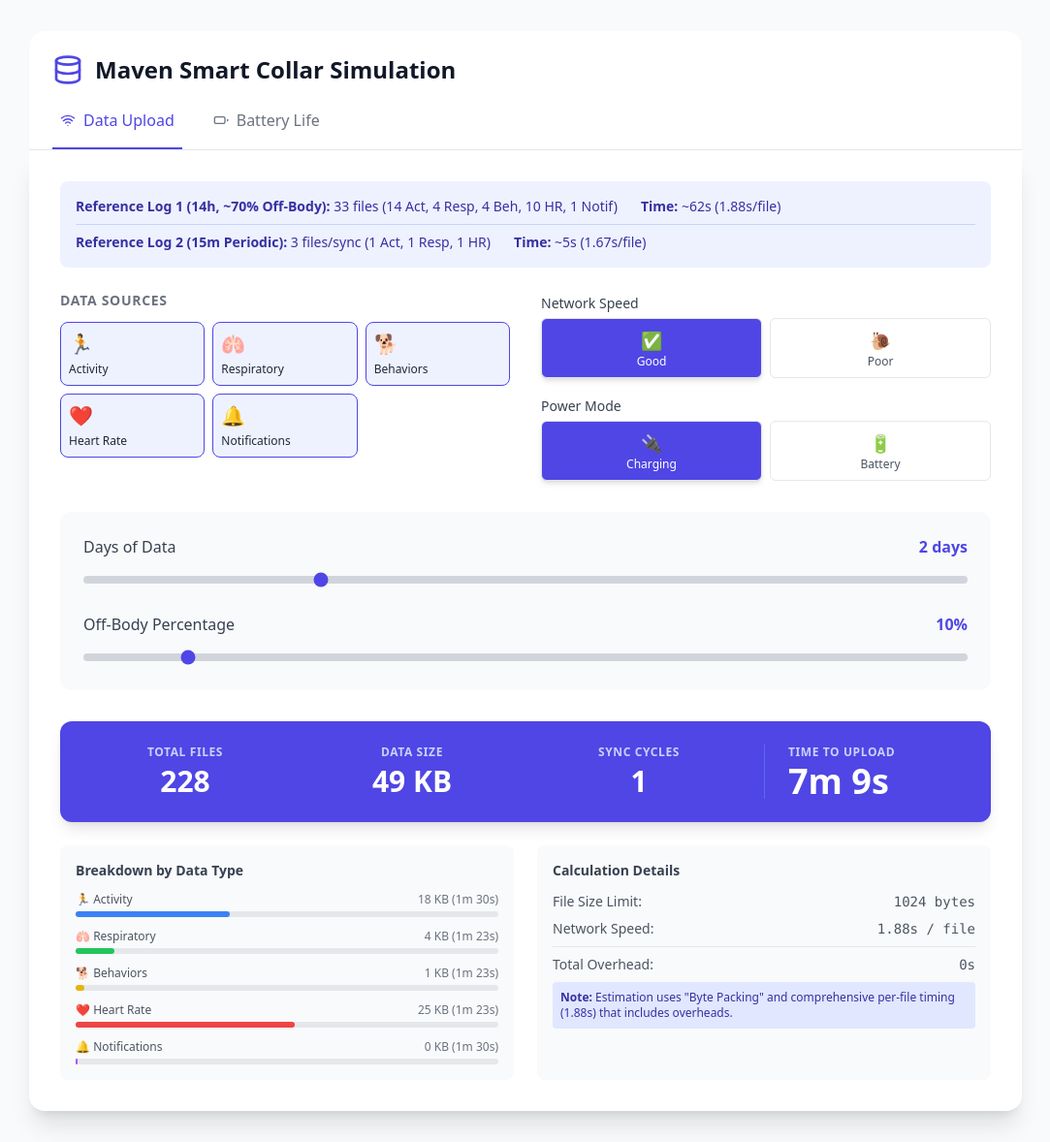
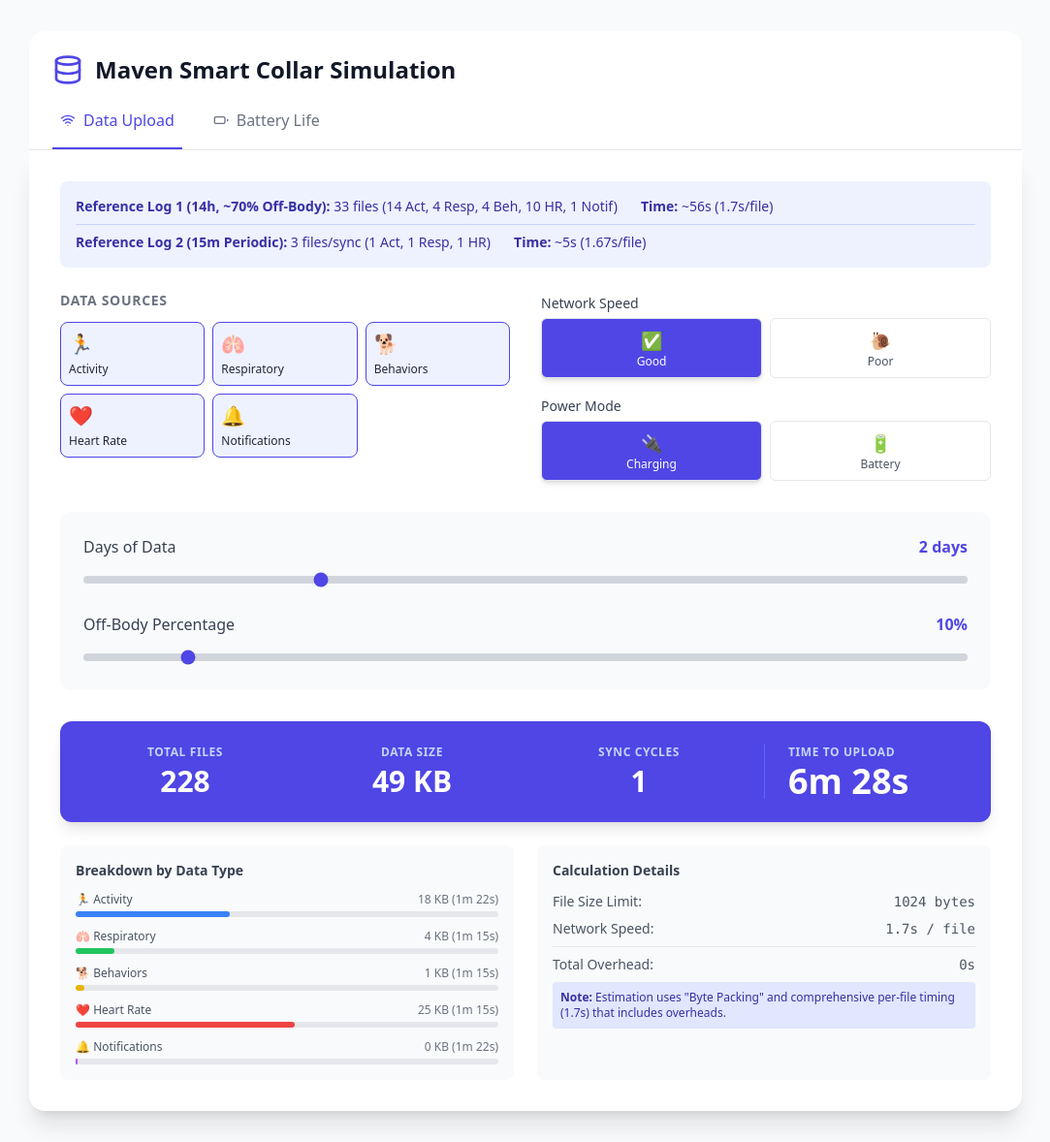
Before and after one commit to pedromarinho94/upload-estimation, a React (Vite) app: page / in a window 1280 px wide. Shown: the whole page at 97% size, without its empty margins (98-1181 px from the left). Built offline with nearby package versions, Linux system fonts and the light colour scheme.

Commit message:
Fix upload times

```diff
--- a/src/App.jsx
+++ b/src/App.jsx
@@ -17,8 +17,8 @@
 
     // Simplified Network Levels (Good & Poor only)
     const networkLevels = {
-        good: { label: 'Good', secondsPerFile: 1.88, icon: '✅' },
-        poor: { label: 'Poor', secondsPerFile: 4.7, icon: '🐌' }
+        good: { label: 'Good', secondsPerFile: 1.7, icon: '✅' },
+        poor: { label: 'Poor', secondsPerFile: 3.4, icon: '🐌' }
     };
 
     const powerModes = {
@@ -80,7 +80,7 @@
 
         const secondsPerFile = networkLevels[networkLevel].secondsPerFile;
         // Firmware Limitation: Overhead is per FILE.
-        // Log analysis showed 1.88s/file captures all overheads.
+        // Log analysis showed 1.7s/file captures all overheads.
         const fileOverheadSeconds = 0;
 
         // Firmware Reality: Off-Body suppresses specific algorithms
@@ -142,7 +142,7 @@
             };
         });
 
-        // 1.88s/file already includes the connect/ack overheads averaged out.
+        // 1.7s/file already includes the connect/ack overheads averaged out.
         // We do not add extra overheads to match the observed 62s / 33files.
         const baseUploadSeconds = Math.round(calculatedTotalFiles * secondsPerFile);
         const fileOverheadTotal = 0;
@@ -247,7 +247,7 @@
                         <div className="bg-indigo-50 rounded-lg p-4 mb-6 text-sm text-indigo-800 flex flex-col gap-2">
                             <div className="flex gap-6">
                                 <span><strong>Reference Log 1 (14h, ~70% Off-Body):</strong> 33 files (14 Act, 4 Resp, 4 Beh, 10 HR, 1 Notif)</span>
-                                <span><strong>Time:</strong> ~62s (1.88s/file)</span>
+                                <span><strong>Time:</strong> ~56s (1.7s/file)</span>
                             </div>
                             <div className="flex gap-6 border-t border-indigo-200 pt-2">
                                 <span><strong>Reference Log 2 (15m Periodic):</strong> 3 files/sync (1 Act, 1 Resp, 1 HR)</span>
@@ -421,7 +421,7 @@
                                         <span className="font-mono">{formatTime(results.overheadSeconds)}</span>
                                     </li>
                                     <li className="text-xs text-indigo-800 mt-2 bg-indigo-100 p-2 rounded">
-                                        <strong>Note:</strong> Estimation uses "Byte Packing" and comprehensive per-file timing (1.88s) that includes overheads.
+                                        <strong>Note:</strong> Estimation uses "Byte Packing" and comprehensive per-file timing (1.7s) that includes overheads.
                                     </li>
                                 </ul>
                             </div>
```
